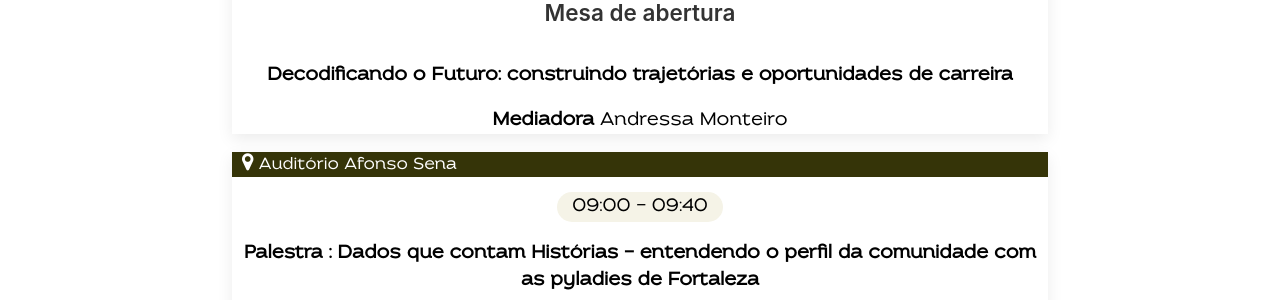
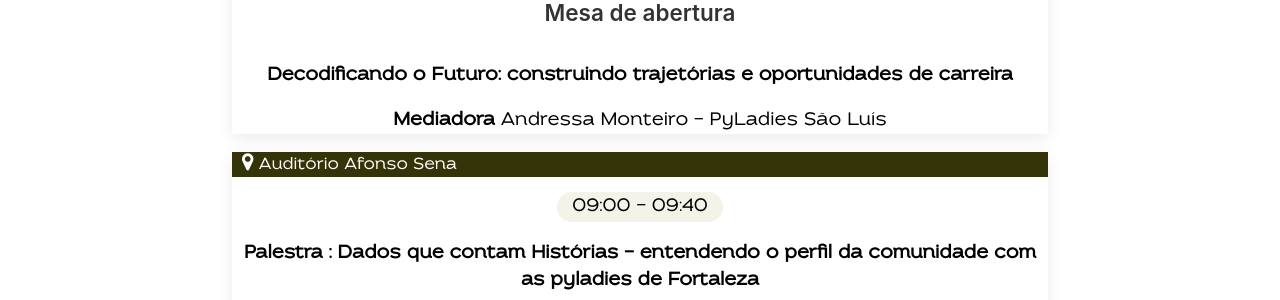
Before and after one commit to pyladies-brazil/conf, a Jekyll site: the page built from programacao.html, in a window 1280 px wide. Shown: the part 674-974 px from the top of the page. Built offline with Jekyll 4.4.1, drawn with Linux system fonts in a browser that asks for light colours.

Commit message:
Update programacao.html

```diff
--- a/_includes/programacao.html
+++ b/_includes/programacao.html
@@ -58,7 +58,7 @@
                 	<span class="custom-class uk-badge uk-badge-large uk-badge-beige">08:20 - 09:00</span>
                 	<h3 class="custom-class"> Mesa de abertura </h3>
 			<p class="uk-text-bold">Decodificando o Futuro: construindo trajetórias e oportunidades de carreira</p>
-                    <p><strong>Mediadora </strong>Andressa Monteiro</p>
+                    <p><strong>Mediadora </strong>Andressa Monteiro - PyLadies São Luís</p>
                 </div>
             </div>
 	    <div class="uk-width-1-1@m">
```
